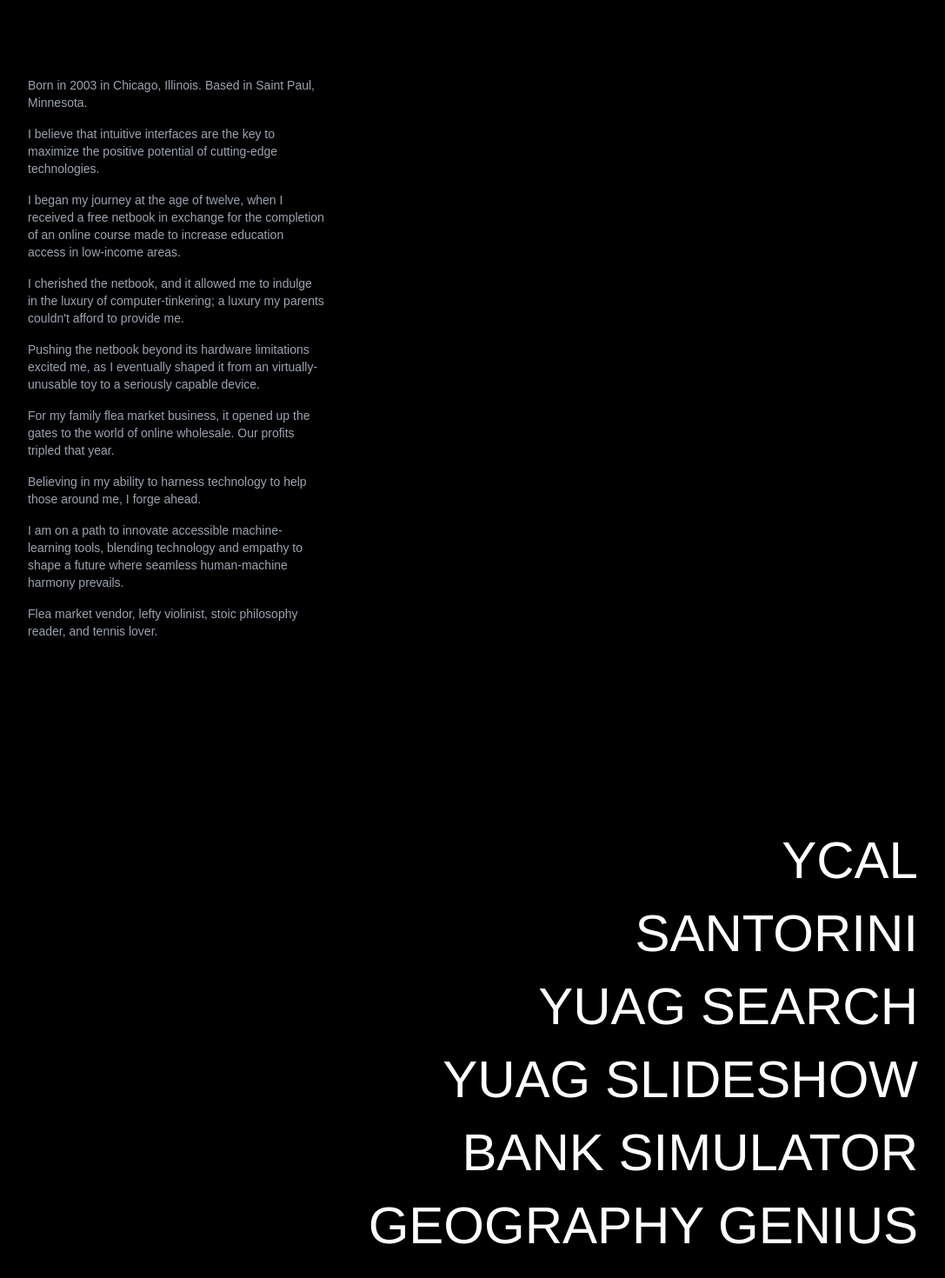
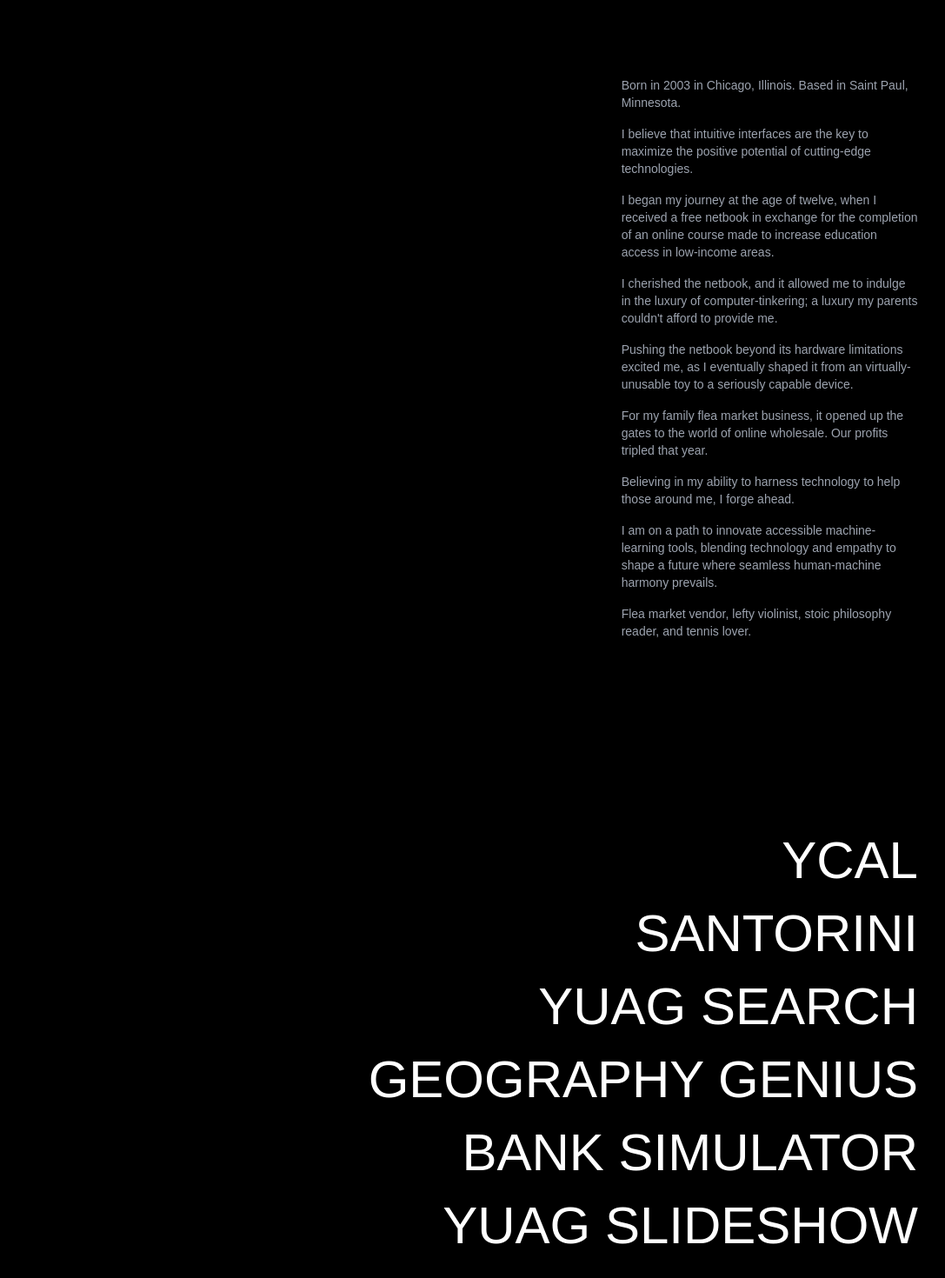
Before and after one commit to ericwang07/my_portfolio, a React (Create React App) app: page / in a window 1280 px wide. Shown: the part 800-2270 px from the top of the page at 87% size, without its empty margins (96-1183 px from the left). Built offline with nearby package versions, Linux system fonts and the light colour scheme; the HTML template or start-up script is replaced by a standard one.

Commit message:
changed about position

```diff
--- a/src/components/About.jsx
+++ b/src/components/About.jsx
@@ -8,31 +8,31 @@ const About = () => {
         <div className='max-w-screen-lg mx-auto flex flex-col justify-end md:justify-center w-full h-full items-center md:items-start px-10 md:px-0'>
             <div className='pb-10'>
             </div>
-            <div className='font-2xl text-sm pb-4 w-1/3 text-gray-400 flex'>
+            <div className='font-2xl text-sm pb-4 w-1/3 ml-auto mr-0 text-gray-400 flex'>
               Born in 2003 in Chicago, Illinois. Based in Saint Paul, Minnesota.
             </div>
-            <div className='font-2xl text-sm pb-4 w-1/3 text-gray-400 flex'>
+            <div className='font-2xl text-sm pb-4 w-1/3 ml-auto mr-0 text-gray-400 flex'>
               I believe that intuitive interfaces are the key to maximize the positive potential of cutting-edge technologies.
             </div>
-            <div className='font-2xl text-sm pb-4 w-1/3 text-gray-400 flex'>
+            <div className='font-2xl text-sm pb-4 w-1/3 ml-auto mr-0 text-gray-400 flex'>
               I began my journey at the age of twelve, when I received a free netbook in exchange for the completion of an online course made to increase education access in low-income areas.
             </div>
-            <div className='font-2xl text-sm pb-4 w-1/3 text-gray-400 flex'>
+            <div className='font-2xl text-sm pb-4 w-1/3 ml-auto mr-0 text-gray-400 flex'>
               I cherished the netbook, and it allowed me to indulge in the luxury of computer-tinkering; a luxury my parents couldn't afford to provide me.
             </div>
-            <div className='font-2xl text-sm pb-4 w-1/3 text-gray-400 flex'>
+            <div className='font-2xl text-sm pb-4 w-1/3 ml-auto mr-0 text-gray-400 flex'>
               Pushing the netbook beyond its hardware limitations excited me, as I eventually shaped it from an virtually-unusable toy to a seriously capable device.
             </div>
-            <div className='font-2xl text-sm pb-4 w-1/3 text-gray-400 flex'>
+            <div className='font-2xl text-sm pb-4 w-1/3 ml-auto mr-0 text-gray-400 flex'>
               For my family flea market business, it opened up the gates to the world of online wholesale. Our profits tripled that year.
             </div>
-            <div className='font-2xl text-sm pb-4 w-1/3 text-gray-400 flex'>
+            <div className='font-2xl text-sm pb-4 w-1/3 ml-auto mr-0 text-gray-400 flex'>
               Believing in my ability to harness technology to help those around me, I forge ahead.
             </div>
-            <div className='font-2xl text-sm pb-4 w-1/3 text-gray-400 flex'>
+            <div className='font-2xl text-sm pb-4 w-1/3 ml-auto mr-0 text-gray-400 flex'>
               I am on a path to innovate accessible machine-learning tools, blending technology and empathy to shape a future where seamless human-machine harmony prevails.
             </div>
-            <div className='font-2xl text-sm pb-4 w-1/3 text-gray-400 flex'>
+            <div className='font-2xl text-sm pb-4 w-1/3 ml-auto mr-0 text-gray-400 flex'>
               Flea market vendor, lefty violinist, stoic philosophy reader, and tennis lover.
             </div>
 
--- a/src/components/Portfolio.jsx
+++ b/src/components/Portfolio.jsx
@@ -42,12 +42,13 @@ const Portfolio = () => {
       videoId: "C0q-blGo7eE"
     },
     {
-      id: 4,
-      title: "YUAG SLIDESHOW",
-      description: "A randomized slideshow featuring the Yale University Art Gallery's collection of artwork. Uses asynchronous function calls via AJAX for constantly-updating time. Play/pause and next/previous functionality are supported.",
-      src: slideshowImage,
-      url: 'https://github.com/ericwang07/YUAG-Slideshow',
-      videoId: "9WuUgT1glmI"
+      id: 6,
+      title: "GEOGRAPHY GENIUS",
+      description: "A motion-controlled geography quiz game. Teaches basic geography knowledge and promotes movement amongst college students as a convenient pastime when walking between classes. Demonstrates the parsing of input data gathered by a Kinect sensor. Features two different game modes.",
+      src: geoImage,
+      url: 'https://github.com/coderepic/HCI-Project-Group-31',
+      videoId: "X9ToIbh4Czo"
+
     },
     {
       id: 5,
@@ -58,14 +59,13 @@ const Portfolio = () => {
       videoId: "ULxMMxSt4nE"
     },
     {
-      id: 6,
-      title: "GEOGRAPHY GENIUS",
-      description: "A motion-controlled geography quiz game. Teaches basic geography knowledge and promotes movement amongst college students as a convenient pastime when walking between classes. Demonstrates the parsing of input data gathered by a Kinect sensor. Features two different game modes.",
-      src: geoImage,
-      url: 'https://github.com/coderepic/HCI-Project-Group-31',
-      videoId: "X9ToIbh4Czo"
-
-    }
+      id: 4,
+      title: "YUAG SLIDESHOW",
+      description: "A randomized slideshow featuring the Yale University Art Gallery's collection of artwork. Uses asynchronous function calls via AJAX for constantly-updating time. Play/pause and next/previous functionality are supported.",
+      src: slideshowImage,
+      url: 'https://github.com/ericwang07/YUAG-Slideshow',
+      videoId: "9WuUgT1glmI"
+    },
   ]
 
   return (
```
